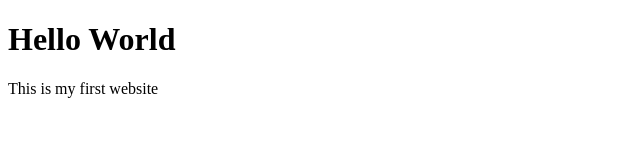
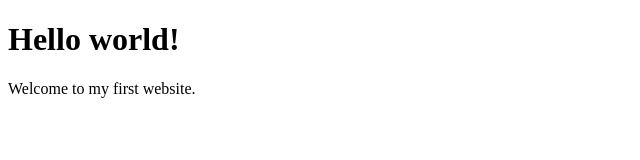
Before and after one commit to Harald-86/square_eyes, a plain HTML site: page index.html in a window 1280 px wide. Shown: the whole page, without its empty margins (0-640 px from the left). Drawn offline with Linux system fonts and the light colour scheme.

Commit message:
updated index
i`ve updated the index file

```diff
--- a/index.html
+++ b/index.html
@@ -4,10 +4,10 @@
     <meta charset="UTF-8" />
     <meta http-equiv="X-UA-Compatible" content="IE=edge" />
     <meta name="viewport" content="width=device-width, initial-scale=1.0" />
-    <title>Document</title>
+    <title>My first website</title>
   </head>
   <body>
-    <h1>Hello World</h1>
-    <p>This is my first website</p>
+    <h1>Hello world!</h1>
+    <p>Welcome to my first website.</p>
   </body>
 </html>
```
